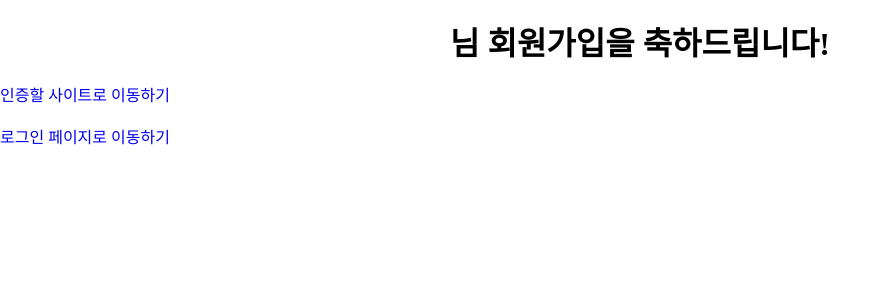
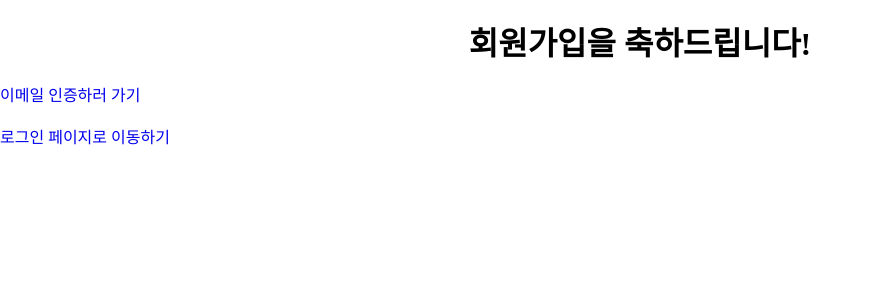
Before and after one commit to jun108059/Membership-System, a PHP site: the page made by membership/MVC/App/Views/Membership/certificate.php in a window 1280 px wide. Shown: the top 300 px of the page, without its empty margins (0-890 px from the left). Run offline with PHP 8.4, Linux system fonts and the light colour scheme; the template is opened without the code that fills it, so the values that code supplies are empty.

Commit message:
[Refact] ✨ Front 불필요한 코드 삭제
 Front 불필요한 코드 삭제

```diff
--- a/membership/MVC/App/Views/Membership/certificate.php
+++ b/membership/MVC/App/Views/Membership/certificate.php
@@ -7,10 +7,10 @@
 </head>
 <body>
 <br>
-<h1> <div style="text-align: center;"><?php echo $user?>님 회원가입을 축하드립니다!</div></h1>
+<h1> <div style="text-align: center;">회원가입을 축하드립니다!</div></h1>
 <br>
-<a href="https://www.naver.com/" title = "NAVER로 이동합니다" target="_blank">
-    인증할 사이트로 이동하기
+<a href="https://www.naver.com/" title = "Google로 이동합니다" target="_blank">
+    이메일 인증하러 가기
 </a><br><br>
 <a href="/" title = "로그인 페이지로 이동" target="_blank">
     로그인 페이지로 이동하기
```
Also changed, not shown: membership/MVC/App/Views/Membership/signUp.php (+4 -10 lines).
